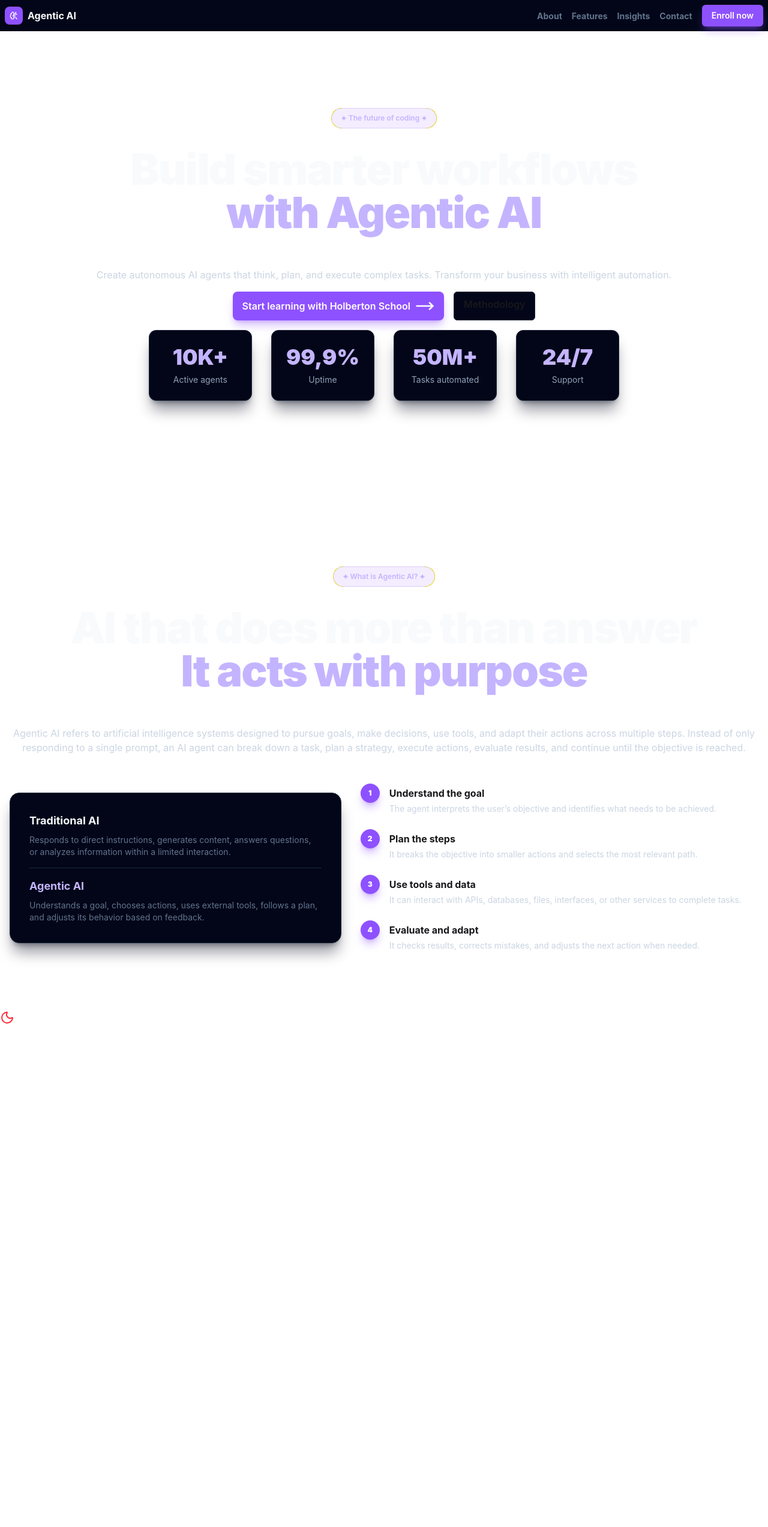
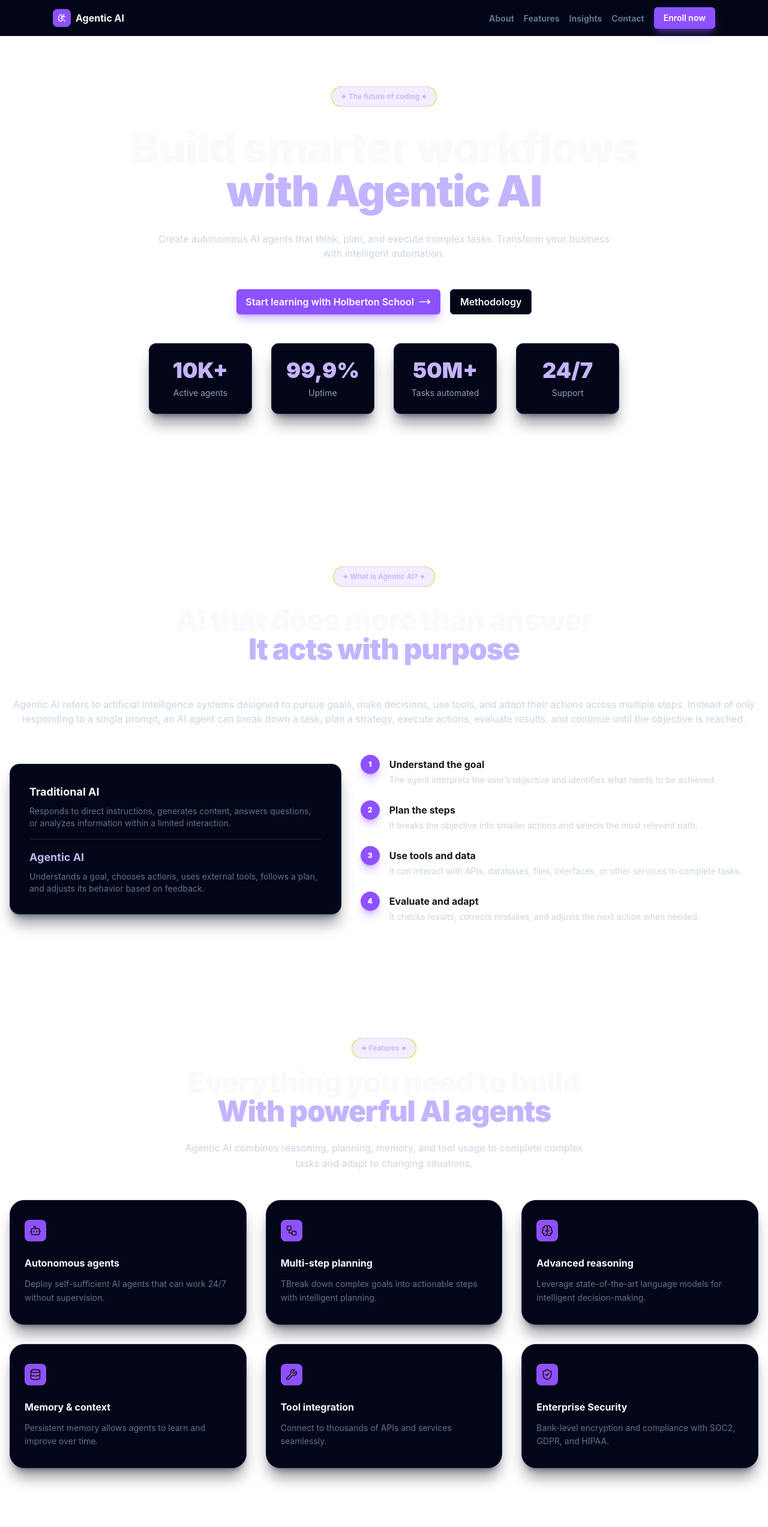
Before and after one commit to Tomsonne/holbertonschool-agentic_ai, a React app in the folder front_end-frameworks/react/: page / in a window 1280 px wide. Shown: the top 2545 px of the page at 60% size. Before the commit the page ends 1713 px from the top, so only its background shows below. Built offline with nearby package versions, Linux system fonts and the light colour scheme; the HTML template or start-up script is replaced by a standard one.

Commit message:
tache feature finis + refonte header + hero

```diff
--- a/front_end-frameworks/react/src/App.jsx
+++ b/front_end-frameworks/react/src/App.jsx
@@ -2,6 +2,7 @@
 import Header from "./components/Header.jsx"; // importe mon header
 import Hero from "./sections/Hero.jsx"; // importe ma section hero
 import About from "./sections/About.jsx";
+import Features from "./sections/Features.jsx";
 
 function App() {
   return (
@@ -12,6 +13,9 @@
       <Hero />
 
       <About />
+
+      <Features />
+
       <label className="swap swap-rotate"> {/* ajoute label pour dark mode */}
 
         < input className="theme-controller" type="checkbox" value="dark" />
--- a/front_end-frameworks/react/src/components/FeatureCard.jsx
+++ b/front_end-frameworks/react/src/components/FeatureCard.jsx
@@ -0,0 +1,22 @@
+function FeatureCard({ icon: Icon, title, description }) {
+    return (
+        <article className="p-8 rounded-3xl border border-slate-800 bg-slate-950 shadow-xl shadow-slate-950/40 group flex flex-col items-start text-start max-w-6xl mx-auto px-6 ">
+
+
+            <div className="rounded-lg bg-violet-500 p-2">
+                <Icon size={20} />
+            </div>
+
+            <h3 className="text-md font-bold text-slate-50 mt-6">
+                {title}
+            </h3>
+
+            <p className="mt-3 text-sm leading-relaxed text-slate-500">
+                {description}
+            </p>
+        </article>
+    );
+}
+
+
+export default FeatureCard;
--- a/front_end-frameworks/react/src/components/Header.jsx
+++ b/front_end-frameworks/react/src/components/Header.jsx
@@ -3,11 +3,10 @@
 
 function Header() {
   return (
-    <header className="fixed top-0 z-50 w-full bg-slate-950 p-2 text-white">
 
-        {/* mx auto centrage horizontal / flex enfant sur meme ligne
-        / items-center centre les enfants / justify-betwenn place le premier a gauche et dernier a droite donc ici enroll now en dernier */}
-        <div className="container mx-auto mx-auto flex items-center justify-between">
+    <header className="fixed top-0 z-50 w-full bg-slate-950 text-white">
+        <div className="max-w-6xl mx-auto flex items-center justify-between px-6 py-3">
+
             <a
             href="#home-section"
             className="flex items-center gap-2"
--- a/front_end-frameworks/react/src/data/features.js
+++ b/front_end-frameworks/react/src/data/features.js
@@ -0,0 +1,45 @@
+import {
+    Bot,
+    Workflow,
+    Brain,
+    Database,
+    Wrench,
+    ShieldCheck,
+} from "lucide-react";
+
+
+const features = [
+    {
+        icon: Bot,
+        title: "Autonomous agents",
+        description: "Deploy self-sufficient AI agents that can work 24/7 without supervision.",
+    },
+    {
+        icon: Workflow,
+        title: "Multi-step planning",
+        description: "TBreak down complex goals into actionable steps with intelligent planning.",
+    },
+    {
+        icon: Brain,
+        title: "Advanced reasoning",
+        description: "Leverage state-of-the-art language models for intelligent decision-making.",
+    },
+    {
+        icon: Database,
+        title: "Memory & context ",
+        description: "Persistent memory allows agents to learn and improve over time.",
+    },
+    {
+        icon: Wrench,
+        title: "Tool integration",
+        description:
+            "Connect to thousands of APIs and services seamlessly.",
+    },
+    {
+        icon: ShieldCheck,
+        title: "Enterprise Security",
+        description: "Bank-level encryption and compliance with SOC2, GDPR, and HIPAA.",
+    },
+];
+
+export default features;
--- a/front_end-frameworks/react/src/global.css
+++ b/front_end-frameworks/react/src/global.css
@@ -2,3 +2,7 @@
 @plugin "daisyui" {
    themes: light --default, dark;
  }
+
+html {
+  scroll-behavior: smooth;
+}
--- a/front_end-frameworks/react/src/sections/About.jsx
+++ b/front_end-frameworks/react/src/sections/About.jsx
@@ -14,7 +14,7 @@
                 <Astroid color="#C4B5FD" fill="#C4B5FD" size={8} />
             </p>
 
-            <h1 className= "text-5xl md:text-7xl font-black tracking-tight leading-none">
+            <h2 className= "text-4xl md:text-5xl font-black tracking-tight leading-none">
 
                 <span className="text-slate-50">
                     AI that does more than answer<br />
@@ -23,7 +23,7 @@
                 <span className="text-violet-300">
                     It acts with purpose
                 </span>
-            </h1>
+            </h2>
 
             <br />
 
--- a/front_end-frameworks/react/src/sections/Features.jsx
+++ b/front_end-frameworks/react/src/sections/Features.jsx
@@ -0,0 +1,48 @@
+import { Astroid } from "lucide-react";
+import FeatureCard from "../components/FeatureCard.jsx";
+import features from "../data/features.js";
+
+
+function Features() {
+    return (
+        <section
+            id="features-section"
+            className="container mx-auto flex min-h-screen flex-col items-center justify-center px-4 py-24 text-center"
+        >
+            <p className="mb-4 inline-flex items-center gap-1 rounded-full bg-violet-500/10 px-4 py-2 text-xs font-semibold text-violet-300 border border-violet-500/20">
+                <Astroid color="#C4B5FD" fill="#C4B5FD" size={8} />
+                    Features
+                <Astroid color="#C4B5FD" fill="#C4B5FD" size={8} />
+            </p>
+
+            <h2 className= "text-4xl md:text-5xl font-black tracking-tight leading-none">
+                <span className="text-slate-50">
+                    Everything you need to build<br />
+                </span>
+
+                <span className="text-violet-300">
+                    With powerful AI agents
+                </span>
+            </h2>
+
+            <p className="mt-6 max-w-2xl text-sm leading-relaxed text-slate-300 md:text-base">
+                Agentic AI combines reasoning, planning, memory, and tool usage
+                to complete complex tasks and adapt to changing situations.
+            </p>
+
+            <div className="mt-12 grid w-full gap-8 md:grid-cols-3 lg:grid-cols-3">
+                {features.map((feature) => (
+                    <FeatureCard
+                        key={feature.title}
+                        icon={feature.icon}
+                        title={feature.title}
+                        description={feature.description}
+                    />
+                ))}
+            </div>
+        </section>
+    );
+}
+
+
+export default Features;
--- a/front_end-frameworks/react/src/sections/Hero.jsx
+++ b/front_end-frameworks/react/src/sections/Hero.jsx
@@ -4,80 +4,93 @@
     return (
         <section
             id="hero-section"
-            className="container mx-auto flex min-h-screen flex-col items-center justify-center gap-4 px-4 pt-36 pb-24 text-center "
+            className="min-h-screen pt-36 pb-24"
+        >
+            <div className="max-w-6xl mx-auto flex flex-col items-center px-6 text-center">
+                <p className="inline-flex items-center gap-1 rounded-full border border-violet-500/20 bg-violet-500/10 px-4 py-2 text-xs font-semibold text-violet-300">
+                    <Astroid color="#C4B5FD" fill="#C4B5FD" size={8} />
 
-        >
-            <p className="mb-4 inline-flex items-center gap-1 rounded-full bg-violet-500/10 px-4 py-2 text-xs font-semibold text-violet-300 border border-violet-500/20">
-                <Astroid color="#C4B5FD" fill="#C4B5FD" size={8} />
                     The future of coding
+
                     <Astroid color="#C4B5FD" fill="#C4B5FD" size={8} />
                 </p>
 
-            <h1 className= "text-5xl md:text-7xl font-black tracking-tight leading-none">
-
+                <h1 className="mt-8 text-5xl font-black leading-none tracking-tight md:text-7xl">
                     <span className="text-slate-50">
-                    Build smarter workflows<br />
+                        Build smarter workflows
                     </span>
 
-                <span className="text-violet-300">
+                    <span className="block text-violet-300">
                         with Agentic AI
                     </span>
                 </h1>
 
-            <br />
-
-            <p className="text-sm md:text-base text-slate-300" >
-                Create autonomous AI agents that think, plan, and execute complex tasks. Transform your business with intelligent automation.
+                <p className="mt-8 max-w-3xl text-sm text-slate-300 md:text-base">
+                    Create autonomous AI agents that think, plan, and execute
+                    complex tasks. Transform your business with intelligent
+                    automation.
                 </p>
 
-            <div className="flex flex-col gap-4 sm:flex-row">
-                <a href="#contact-section"
-                        type="button"
-                        className="flex items-center gap-2 rounded-lg bg-violet-500 px-4 py-2 font-semibold text-white transition hover:bg-violet-600 shadow-lg shadow-violet-500/40">
+                <div className="mt-12 flex flex-col gap-4 sm:flex-row">
+                    <a
+                        href="#contact-section"
+                        className="flex items-center gap-2 rounded-md bg-violet-500 px-4 py-2 font-semibold text-white shadow-lg shadow-violet-500/40 hover:bg-violet-600"
+                    >
                         Start learning with Holberton School
-                    <MoveRight size={32} />
+
+                        <MoveRight size={20} />
                     </a>
 
-
-                <a href=""
-                        type="button"
-                        className="px-4 py-2 font-semibold rounded-md border border-slate-800 bg-slate-950 hover:bg-slate-900"
+                    <a
+                        href="#about-section"
+                        className="rounded-md border border-slate-800 bg-slate-950 px-4 py-2 font-semibold text-slate-50 hover:bg-slate-900"
                     >
                         Methodology
-
                     </a>
                 </div>
 
-            <dl className="grid grid-cols-2 md:grid-cols-4 gap-8">
-                <div className=" flex flex-col items-center rounded-xl border border-slate-800 bg-slate-950 p-6 text-center shadow-xl shadow-slate-950/40">
+                <dl className="mt-12 grid grid-cols-2 gap-8 md:grid-cols-4">
+                    <div className="flex flex-col items-center rounded-xl border border-slate-800 bg-slate-950 p-6 text-center shadow-xl shadow-slate-950/40">
                         <dt className="order-2 mt-2 text-sm text-slate-400">
                             Active agents
                         </dt>
-                        <dd className="order-1 text-4xl font-black text-violet-300" > 10K+ </dd>
+
+                        <dd className="order-1 text-4xl font-black text-violet-300">
+                            10K+
+                        </dd>
                     </div>
 
-                <div className=" flex flex-col items-center rounded-xl border border-slate-800 bg-slate-950 p-6 text-center shadow-xl shadow-slate-950/40">
+                    <div className="flex flex-col items-center rounded-xl border border-slate-800 bg-slate-950 p-6 text-center shadow-xl shadow-slate-950/40">
                         <dt className="order-2 mt-2 text-sm text-slate-400">
                             Uptime
                         </dt>
-                        <dd className="order-1 text-4xl font-black text-violet-300" > 99,9% </dd>
+
+                        <dd className="order-1 text-4xl font-black text-violet-300">
+                            99,9%
+                        </dd>
                     </div>
 
-                <div className=" flex flex-col items-center rounded-xl border border-slate-800 bg-slate-950 p-6 text-center shadow-xl shadow-slate-950/40">
+                    <div className="flex flex-col items-center rounded-xl border border-slate-800 bg-slate-950 p-6 text-center shadow-xl shadow-slate-950/40">
                         <dt className="order-2 mt-2 text-sm text-slate-400">
                             Tasks automated
                         </dt>
-                        <dd className="order-1 text-4xl font-black text-violet-300" > 50M+ </dd>
+
+                        <dd className="order-1 text-4xl font-black text-violet-300">
+                            50M+
+                        </dd>
                     </div>
 
-                <div className=" flex flex-col items-center rounded-xl border border-slate-800 bg-slate-950 p-6 text-center shadow-xl shadow-slate-950/40">
+                    <div className="flex flex-col items-center rounded-xl border border-slate-800 bg-slate-950 p-6 text-center shadow-xl shadow-slate-950/40">
                         <dt className="order-2 mt-2 text-sm text-slate-400">
                             Support
                         </dt>
-                        <dd className="order-1 text-4xl font-black text-violet-300" > 24/7 </dd>
+
+                        <dd className="order-1 text-4xl font-black text-violet-300">
+                            24/7
+                        </dd>
                     </div>
-
                 </dl>
+            </div>
         </section>
     );
 }
```
Lines whose indentation alone changed are shown as unchanged.
